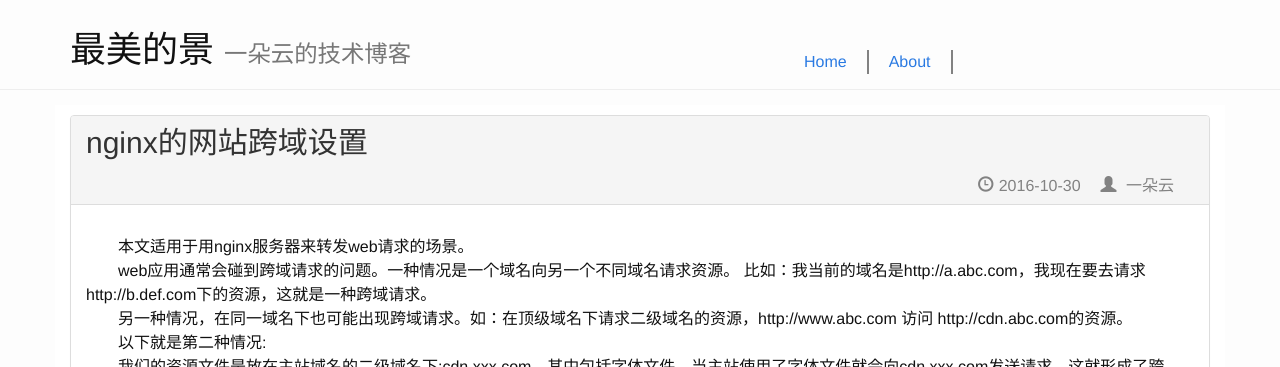
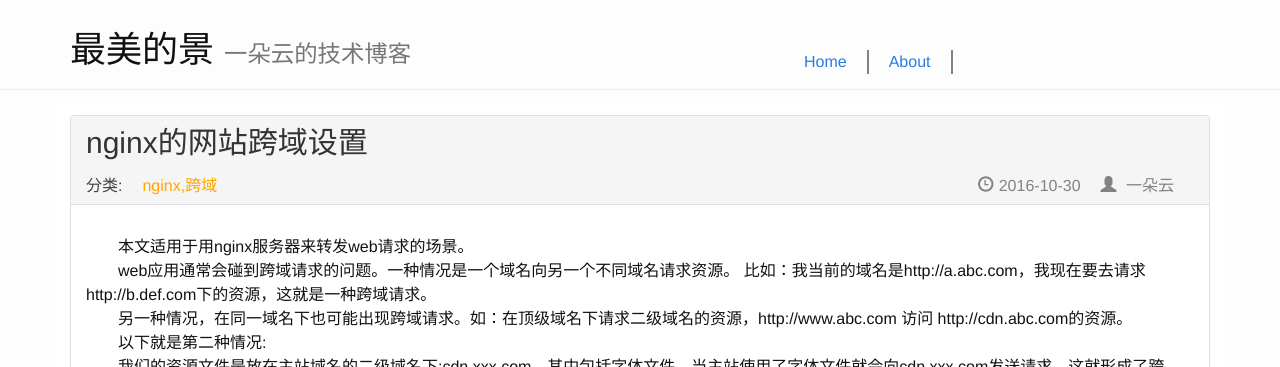
Before and after one commit to yunzhongshu/blog, a Jekyll site: the page built from _posts/2016-10-30-nginx的网站跨域设置.md, in a window 1280 px wide. Shown: the top 367 px of the page. Built offline with Jekyll 4.4.1, drawn with Linux system fonts in a browser that asks for light colours; nearby versions of some CDN libraries.

Commit message:
css version

```diff
--- a/_layouts/post.html
+++ b/_layouts/post.html
@@ -8,6 +8,7 @@
             <div class="panel-heading">
                 <h2>{{ page.title }}</h2>
                 <div class="sub-title">
+                    <div class="tag-region">分类:<span class="tags">{{page.tags}}</span></div>
                     <span class="article-author"><span class="glyphicon glyphicon-user"></span> 一朵云</span>
                     <span class="article-date"><span class="glyphicon glyphicon-time"></span><time datetime="{{ page.date | date_to_xmlschema }}" itemprop="datePublished">{{ page.date | date: "%Y-%m-%d" }}</time></span>
                 </div>
--- a/_sass/_custom.scss
+++ b/_sass/_custom.scss
@@ -42,14 +42,26 @@ time{
 
 
 
-.article-author, .article-date{
-  float: right;
-  margin-right: 20px;
-  color: $grey-color;
-}
+
 
 .sub-title {
   height: 20px;
+
+  .article-author, .article-date{
+    float: right;
+    margin-right: 20px;
+    color: $grey-color;
+  }
+
+  .tag-region {
+    float: left;
+    color: $grey-color-dark;
+
+    .tags{
+      margin-left: 20px;
+      color:$orange;
+    }
+  }
 }
 
 .glyphicon{
--- a/css/main.scss
+++ b/css/main.scss
@@ -19,6 +19,7 @@ $background-color: #fdfdfd;
 $brand-color:      #2a7ae2;
 
 $grey-color:       #828282;
+$orange:           #FDA500;
 $grey-color-light: lighten($grey-color, 40%);
 $grey-color-dark:  darken($grey-color, 25%);
 
```
Also changed, not shown: 3 other files.
